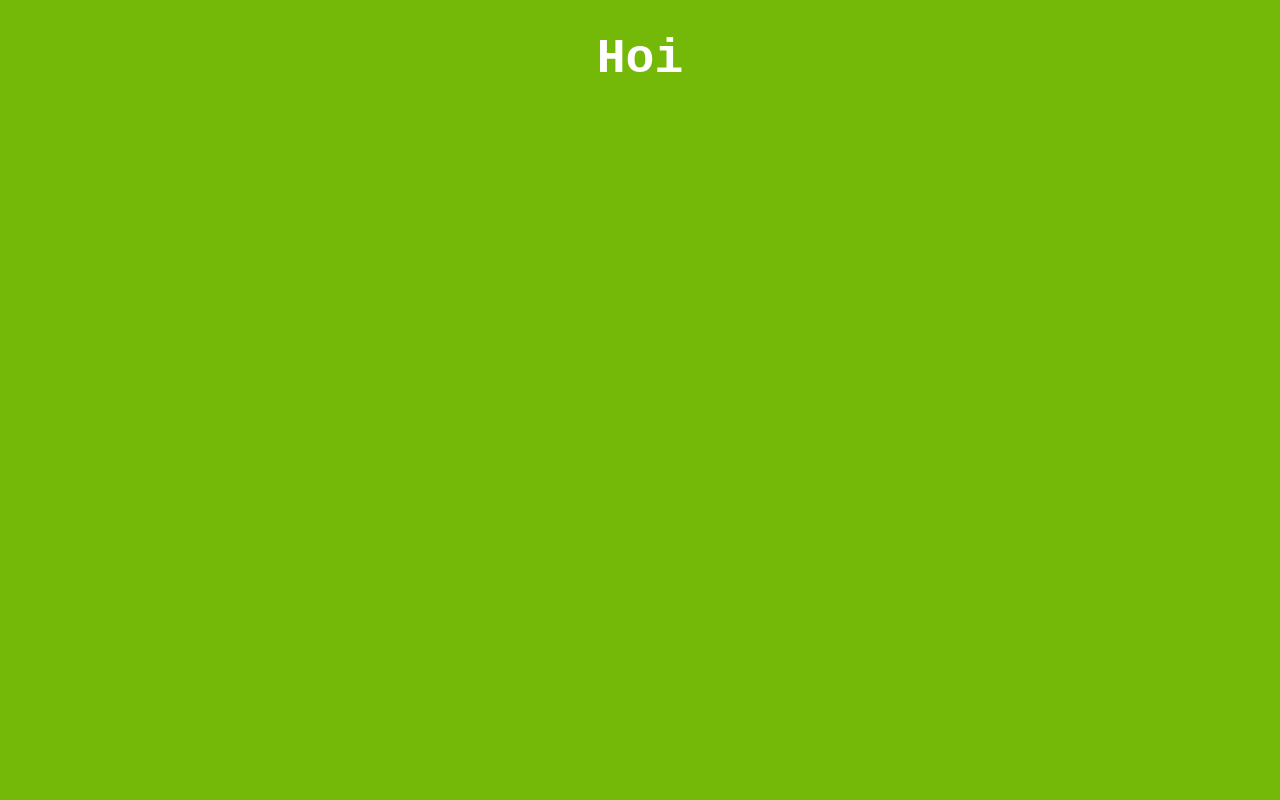
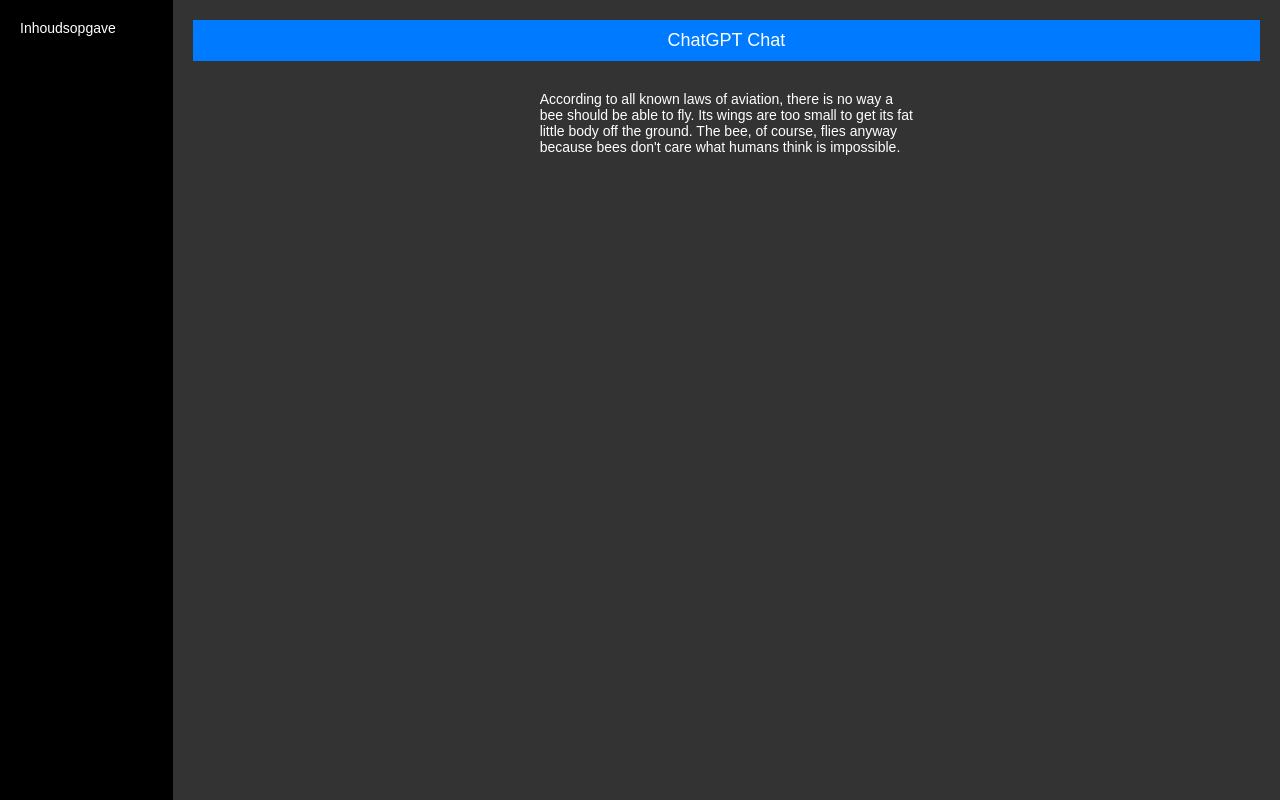
Before and after one commit to Carpetscratcher/RoDC, a plain HTML site: page ding.html in a window 1280 px wide. Drawn offline with Linux system fonts and the light colour scheme.

Commit message:
stfu simon

```diff
--- a/ding.html
+++ b/ding.html
@@ -2,17 +2,39 @@
 <html lang="en">
 <head>
     <meta charset="UTF-8">
-    <title>RoDC</title>
+    <meta name="viewport" content="width=device-width, initial-scale=1.0">
+    <title>ChatGPT Chat</title>
     <link rel="stylesheet" href="style.css">
 </head>
+<body>
 
-<body>
-    <div class="container">
-        <div class="header">
-            <h1>Hoi</h1>
+    <div class="sidebar">
+        <div>Inhoudsopgave</div>
+        <!-- Add more content for recent chats here -->
+    </div>
+
+    <div class="chat-container">
+        <div class="chat-header">ChatGPT Chat</div>
+        <div class="chat-messages">
+            <div class="message bot-message">
+                <div class="message-content">According to all known laws
+                    of aviation,
+                    there is no way a bee
+                    should be able to fly.
+                    Its wings are too small to get
+                    its fat little body off the ground.
+                    The bee, of course, flies anyway
+                    because bees don't care
+                    what humans think is impossible.
+                </div>
+            </div>
+            <!-- Add more messages here -->
         </div>
+        <!-- <div class="input-container">
+            <input type="text" class="input-field" placeholder="Type your message...">
+            <button class="send-button">Send</button>
+        </div> -->
     </div>
 
 </body>
-
 </html>
--- a/style.css
+++ b/style.css
@@ -1,9 +1,80 @@
 body {
-    background-color: #74b808;
-    color: #FFFFFF;
-    font-family: "Courier New", Courier, monospace;
-    font-size: 24px;
-    margin: 0px;
-    padding: 0px;
+    font-family: Arial, sans-serif;
+    margin: 0;
+    padding: 0;
+    display: flex;
+    height: 100vh;
+    font-size: 14px;
+}
+
+.sidebar {
+    width: 13.5%;
+    background-color: #000000;
+    color: white;
+    padding: 20px;
+    box-sizing: border-box;
+}
+
+.chat-container {
+    flex: 1;
+    background-color: #333;
+    padding: 20px;
+    box-sizing: border-box;
+    overflow-y: scroll;
+}
+
+.chat-header {
+    background-color: #007bff;
+    color: #ffffff;
+    padding: 10px;
     text-align: center;
+    font-size: 18px;
+    margin-bottom: 20px;
 }
+
+.message {
+    margin-bottom: 20px;
+    padding: 10px;
+    border-radius: 8px;
+    background-color: #e9ecef;
+}
+
+.user-message {
+    text-align: right;
+    background-color: #d4edda;
+}
+
+.bot-message {
+    text-align: left;
+    background-color: #333;
+    max-width: 35%;
+    margin: 0 auto;
+}
+
+.message-content {
+    word-wrap: break-word;
+    color: white;
+    text-align: left;
+}
+
+.input-container {
+    display: flex;
+    margin-top: 20px;
+}
+
+.input-field {
+    flex: 1;
+    padding: 8px;
+    border: none;
+    border-radius: 4px;
+    margin-right: 10px;
+}
+
+.send-button {
+    padding: 8px;
+    background-color: #007bff;
+    color: #ffffff;
+    border: none;
+    border-radius: 4px;
+    cursor: pointer;
+}
```
